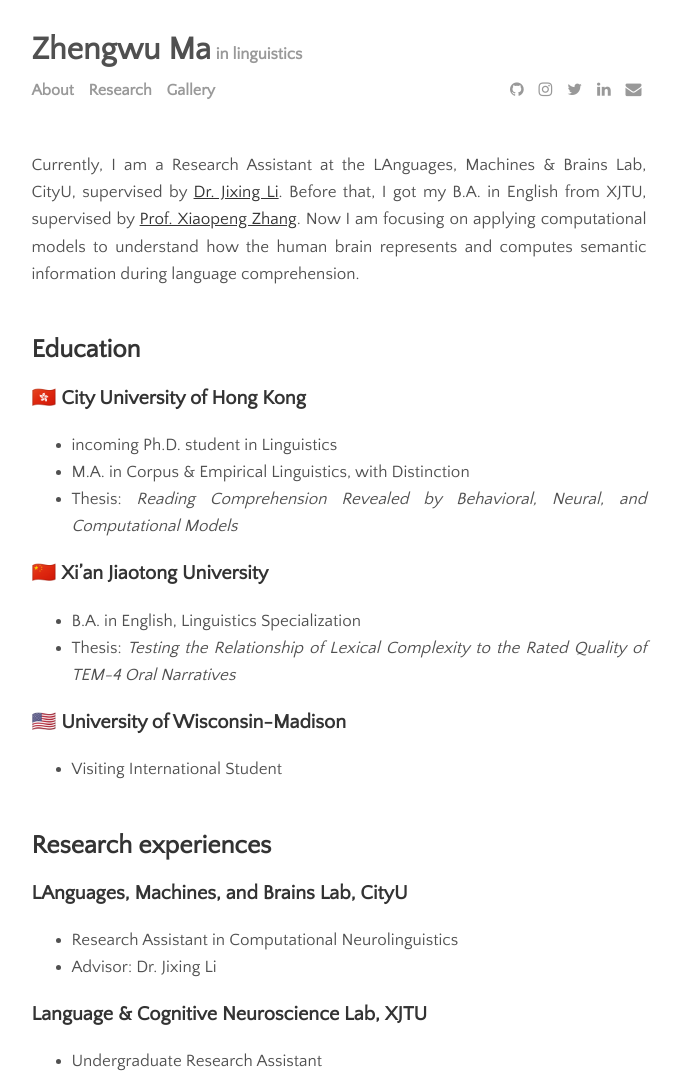
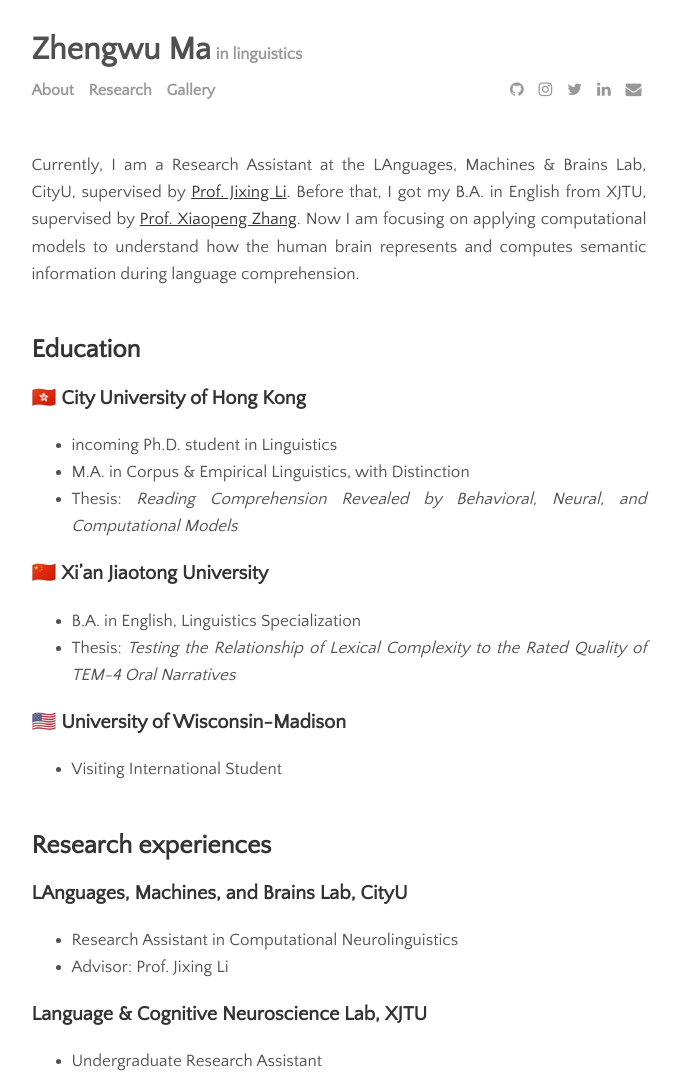
Before and after one commit to zhengwuma/zhengwuma.github.io, a Jekyll site: the page built from menu/about.md, in a window 1280 px wide. Shown: the top 1073 px of the page, without its empty margins (301-981 px from the left). Built offline with Jekyll 4.4.1, drawn with Linux system fonts in a browser that asks for light colours.

Commit message:
Update about.md

```diff
--- a/menu/about.md
+++ b/menu/about.md
@@ -3,7 +3,7 @@ layout: page
 title: About
 permalink: /about
 ---
-Currently, I am a Research Assistant at the LAnguages, Machines & Brains Lab, CityU, supervised by [Dr. Jixing Li](https://jixing-li.github.io/). Before that, I got my B.A. in English from XJTU, supervised by [Prof. Xiaopeng Zhang](http://gr.xjtu.edu.cn/en/web/zhangxp). Now I am focusing on applying computational models to understand how the human brain represents and computes semantic information during language comprehension.
+Currently, I am a Research Assistant at the LAnguages, Machines & Brains Lab, CityU, supervised by [Prof. Jixing Li](https://jixing-li.github.io/). Before that, I got my B.A. in English from XJTU, supervised by [Prof. Xiaopeng Zhang](http://gr.xjtu.edu.cn/en/web/zhangxp). Now I am focusing on applying computational models to understand how the human brain represents and computes semantic information during language comprehension.
 <br><br>
 
 ## Education
@@ -23,7 +23,7 @@ Currently, I am a Research Assistant at the LAnguages, Machines & Brains Lab, Ci
 ## Research experiences
 ### LAnguages, Machines, and Brains Lab, CityU
 -  Research Assistant in Computational Neurolinguistics
-- Advisor: Dr. Jixing Li
+- Advisor: Prof. Jixing Li
 
 ### Language & Cognitive Neuroscience Lab, XJTU
 -  Undergraduate Research Assistant
```
